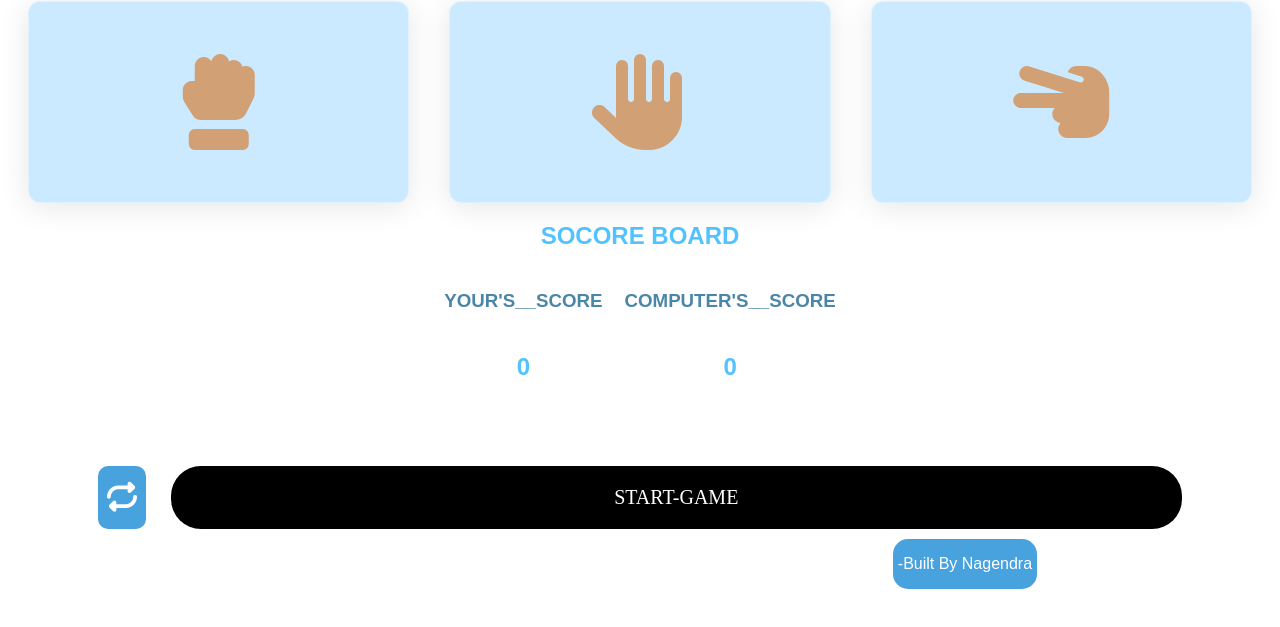
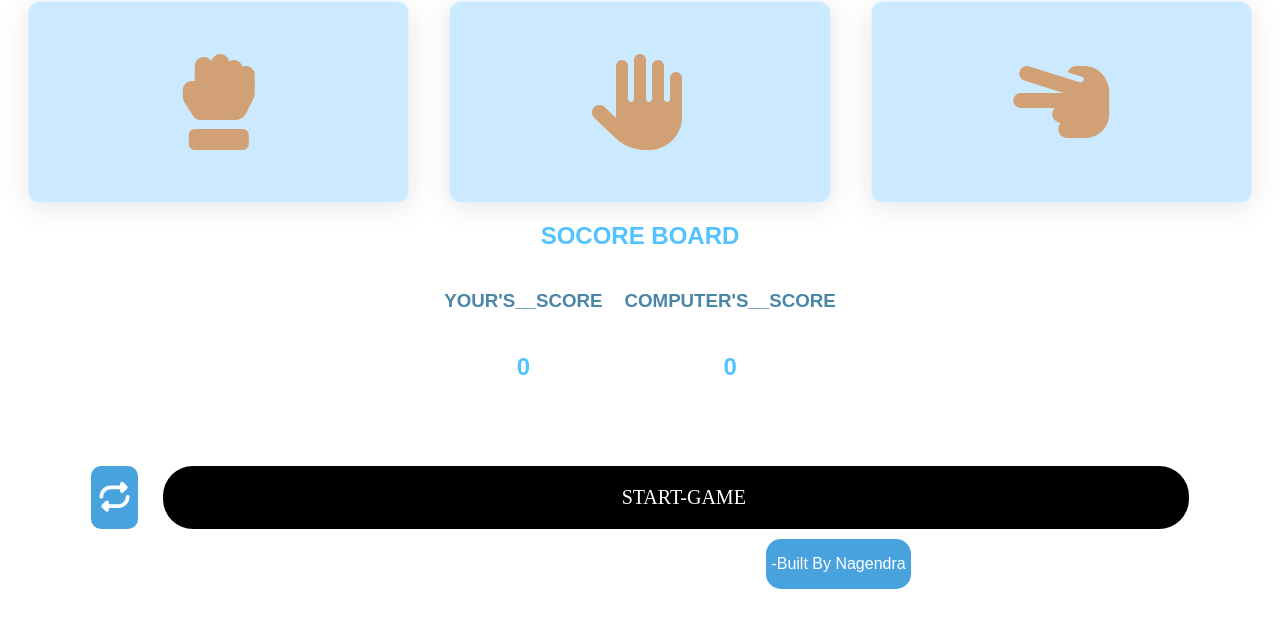
Before and after one commit to Nagendra2007/nagendrarps, a plain HTML site: page index.html in a window 1280 px wide. Shown: the part 79-706 px from the top of the page. Drawn offline with Linux system fonts and the light colour scheme.

Commit message:
Update style.css

```diff
--- a/style.css
+++ b/style.css
@@ -64,6 +64,7 @@ table {
     display: flex;
     justify-content: center;
     font-size: 20px;
+    padding-left : 15px;
 }
 .about{
     display : inline-block;
@@ -76,7 +77,7 @@ table {
     padding-left: 5px;
     padding-right : 5px;
     position : relative;
-    left : 70%;
+    left : 60%;
 }
 #refresh{
     font-size: 30px;
```
